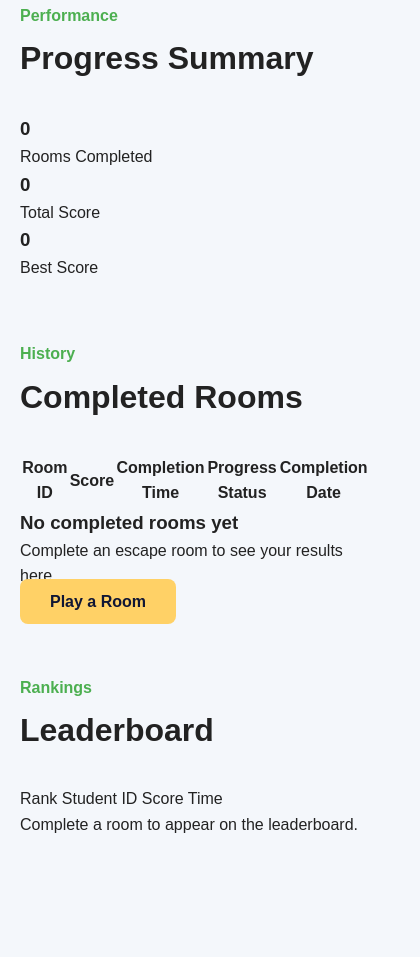
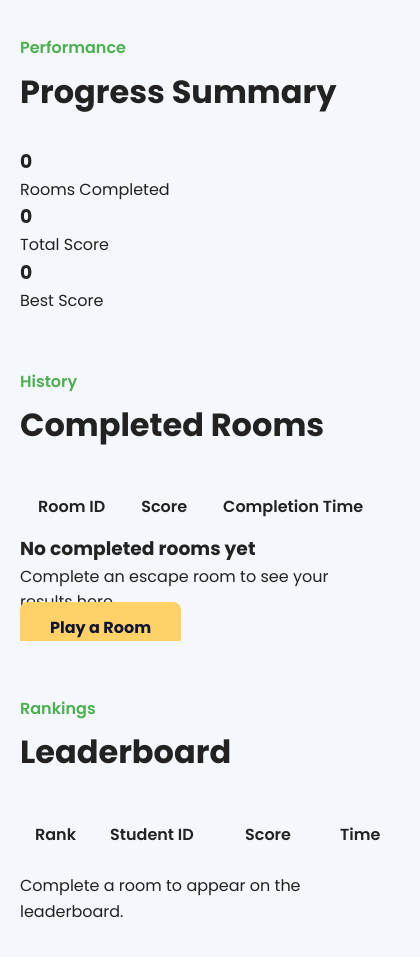
Before and after one commit to ITECH3208andITECH3209feduni/Educational-Escape-Room, a plain HTML site: page client/results.html in a window 390 px wide. Shown: the part 421-1378 px from the top of the page, 420 px wide, since content can reach past the window. Before the commit the page ends 1339 px from the top, so only its background shows below. Drawn offline with Linux system fonts and the light colour scheme.

Commit message:
Add student results, progress and leaderboard feature
- Added results.html for student progress and completed room results
- Added results.js to save and display student result data
- Records student ID, room ID, score, completion time, progress status and completion date
- Added leaderboard ranking by score and completion time
- Added Results navigation to the student dashboard
- Updated game completion to record results without changing existing scoring or timer logic
- Added responsive styling for the results and leaderboard page
- Results are stored locally and can be connected to /api/results when the backend endpoint is ready

```diff
--- a/client/results.html
+++ b/client/results.html
@@ -1,8 +1,6 @@
 <!DOCTYPE html>
 <html lang="en">
-
 <head>
-
     <meta charset="UTF-8">
 
     <meta
@@ -10,14 +8,109 @@
         content="width=device-width, initial-scale=1.0"
     >
 
-    <title>
-        Student Results | FedEscape
-    </title>
+    <title>Student Results | FedEscape</title>
+
+    <link rel="stylesheet" href="css/style.css">
+
+    <link rel="preconnect" href="https://fonts.googleapis.com">
 
     <link
+        rel="preconnect"
+        href="https://fonts.gstatic.com"
+        crossorigin
+    >
+
+    <link
+        href="https://fonts.googleapis.com/css2?family=Poppins:wght@300;400;500;600;700&display=swap"
         rel="stylesheet"
-        href="css/style.css"
     >
+
+    <style>
+
+        /* Add professional spacing between each results section */
+        .dashboard-section {
+            margin-top: 55px;
+            margin-bottom: 55px;
+        }
+
+        /* Completed Rooms table */
+        .results-table-container {
+            margin-top: 20px;
+            overflow-x: auto;
+        }
+
+        .results-table {
+            width: 100%;
+            border-collapse: collapse;
+        }
+
+        /* Add space between table columns */
+        .results-table th,
+        .results-table td {
+            padding: 18px 30px;
+            text-align: left;
+            vertical-align: middle;
+        }
+
+        /* Make headings easier to read */
+        .results-table th {
+            white-space: nowrap;
+            font-weight: 600;
+        }
+
+        /* Add separation between result rows */
+        .results-table td {
+            border-bottom: 1px solid #e5e5e5;
+        }
+
+        /* More space before Rankings / Leaderboard */
+        .leaderboard-card {
+            margin-top: 25px;
+        }
+
+        /* Leaderboard headings and rows */
+        .leaderboard-heading,
+        .leaderboard-row {
+            display: grid;
+            grid-template-columns: 100px minmax(180px, 1fr) 150px 150px;
+            column-gap: 35px;
+            align-items: center;
+            padding: 18px 30px;
+        }
+
+        /* Leaderboard heading */
+        .leaderboard-heading {
+            font-weight: 600;
+        }
+
+        /* Separate each leaderboard result */
+        .leaderboard-row {
+            border-bottom: 1px solid #e5e5e5;
+        }
+
+        /* Give the leaderboard extra room at the bottom */
+        #leaderboardList {
+            margin-bottom: 10px;
+        }
+
+        /* Mobile/tablet support */
+        @media (max-width: 768px) {
+
+            .results-table th,
+            .results-table td {
+                padding: 14px 18px;
+            }
+
+            .leaderboard-heading,
+            .leaderboard-row {
+                grid-template-columns: 60px minmax(120px, 1fr) 80px 80px;
+                column-gap: 15px;
+                padding: 15px;
+            }
+
+        }
+
+    </style>
 
 </head>
 
@@ -44,7 +137,11 @@
                     Dashboard
                 </a>
             </li>
-
+           </li>
+<a href="dashboard.html#available-rooms">
+            Rooms
+        </a>
+    </li>
             <li>
                 <a
                     href="results.html"
```
Also changed, not shown: client/dashboard.html (+9 -0 lines).
